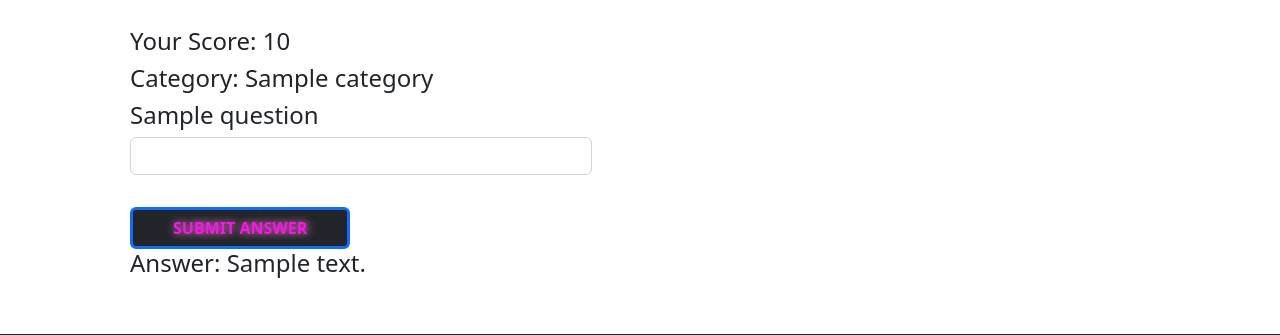
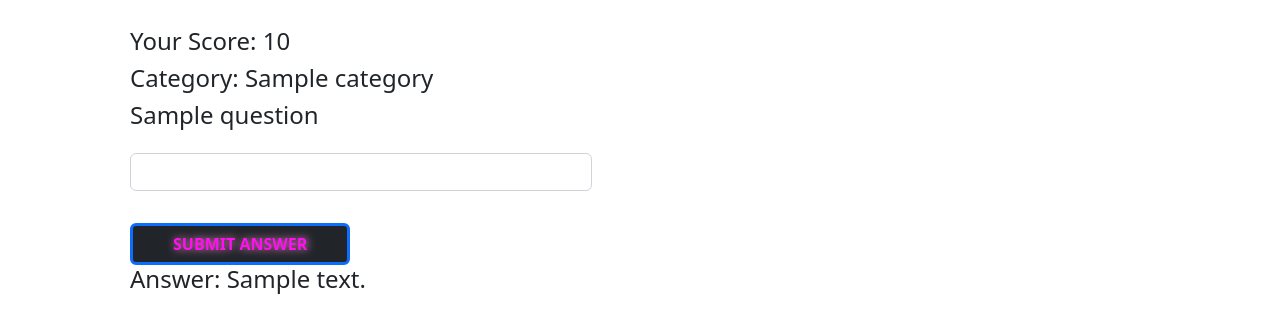
Before and after one commit to andyfroberg/trivia, a Python web app: template flask/templates/my-trivia.html in a window 1280 px wide. Shown: the part 199-534 px from the top of the page. Run offline with Jinja, Linux system fonts and the light colour scheme; the template is opened without the code that fills it: most values are stand-ins (such as "Sample title", 1, 10 or a date in 2020); form fields are guessed from the names that the template uses.

Commit message:
pre model updates

```diff
--- a/flask/app.py
+++ b/flask/app.py
@@ -196,7 +196,8 @@ def change_password():
         user.set_password(new_password)
         db.session.commit()
         return redirect(url_for('reminders', order_by_date=0))
-    return render_template('change_password.html', passwordChangeForm=passwordChangeForm, logged_in=logged_in, username=username)
+    return render_template('change_password.html', passwordChangeForm=passwordChangeForm,
+                           logged_in=logged_in, username=username)
 
 
 ####### ERROR PAGES ###########
--- a/flask/templates/my-trivia.html
+++ b/flask/templates/my-trivia.html
@@ -11,7 +11,7 @@
             <h4>{{ question.question }}</h4>
             <form method="post">
                 {{ answer_form.csrf_token }}
-                <div class="form-outline mb-4">
+                <div class="form-outline mt-4 mb-4">
                     {{ answer_form.answer(class="form-control") }}
                 </div>
                 <div class="text-center text-lg-start mt-2 pt-2">
```
Also changed, not shown: flask/trivia.db.
